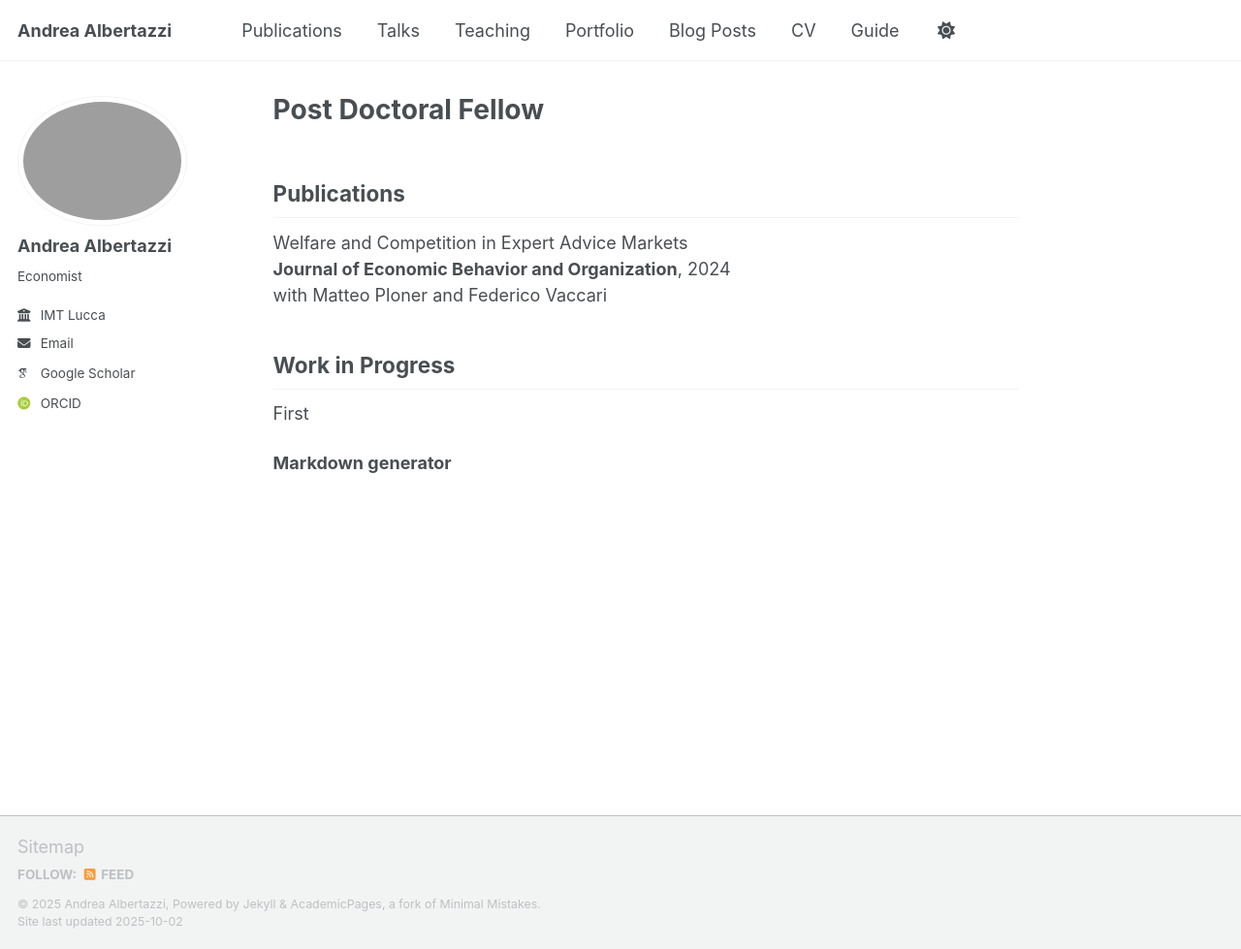
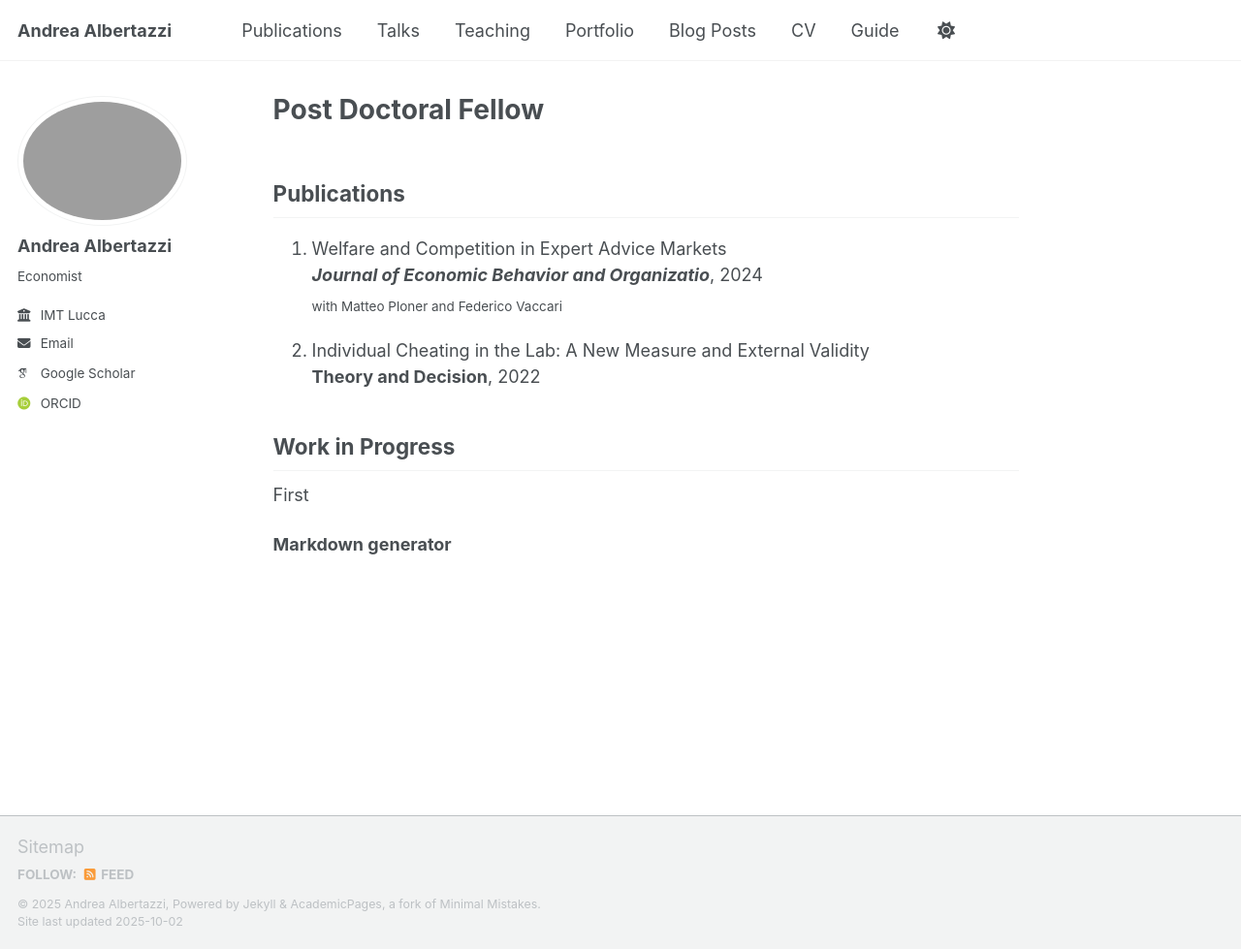
Before and after one commit to tazze87/tazze87.github.io, a Jekyll site: the page built from _pages/about.md, in a window 1280 px wide and 979 px high. Shown: the whole window at 97% size. Built offline with Jekyll 4.4.1, drawn with Linux system fonts in a browser that asks for light colours; some web fonts are replaced; a script that is not in the unit is left out.

Commit message:
Update about.md

```diff
--- a/_pages/about.md
+++ b/_pages/about.md
@@ -6,9 +6,12 @@ author_profile: true
 ---
 
 ## Publications
-Welfare and Competition in Expert Advice Markets<br>
-**Journal of Economic Behavior and Organization**, 2024<br>
-with Matteo Ploner and Federico Vaccari
+1. Welfare and Competition in Expert Advice Markets<br>
+    ***Journal of Economic Behavior and Organizatio***, 2024<br>
+    <sub>with Matteo Ploner and Federico Vaccari</sub>
+
+2. Individual Cheating in the Lab: A New Measure and External Validity<br>
+    **Theory and Decision**, 2022
 
 ## Work in Progress
 First
```
